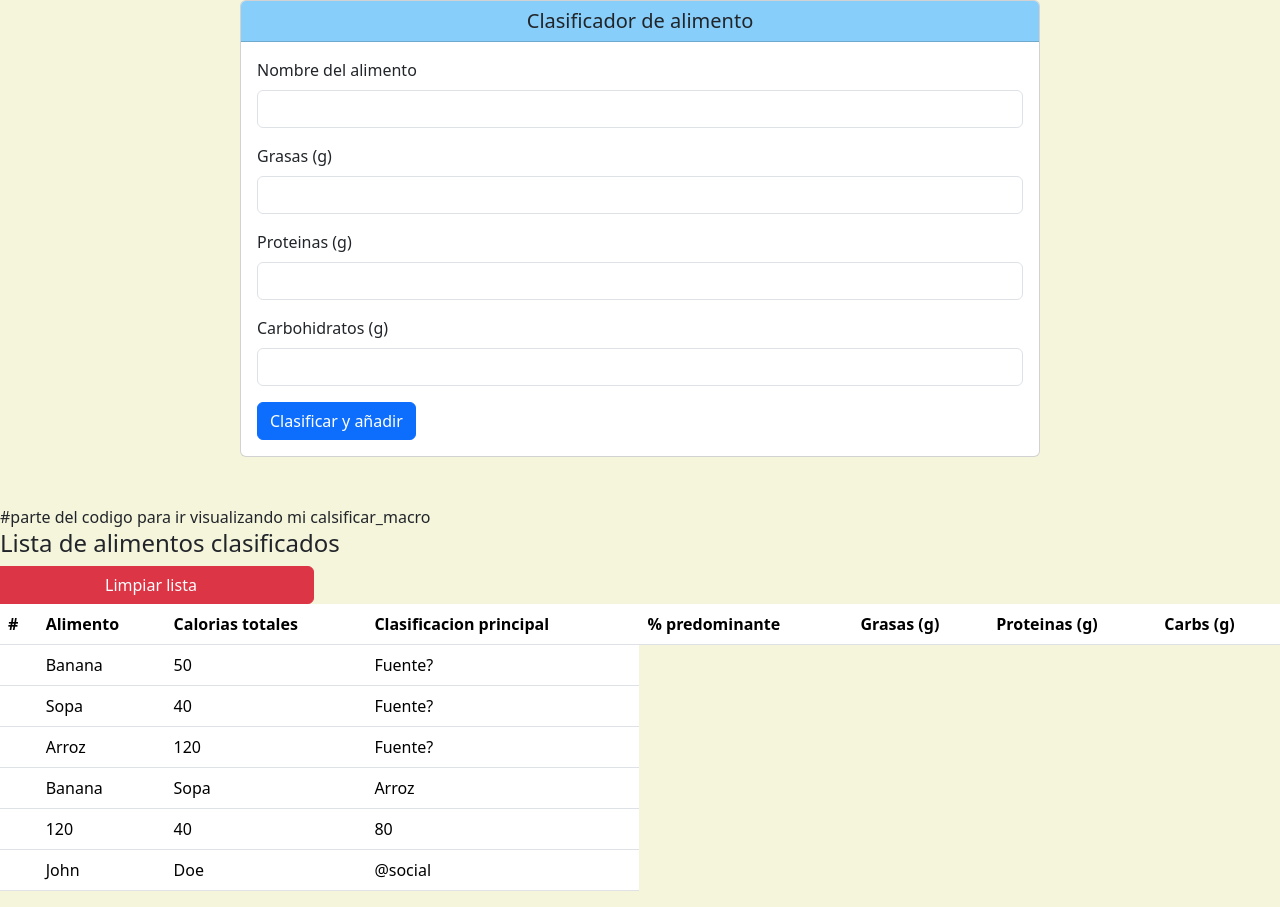
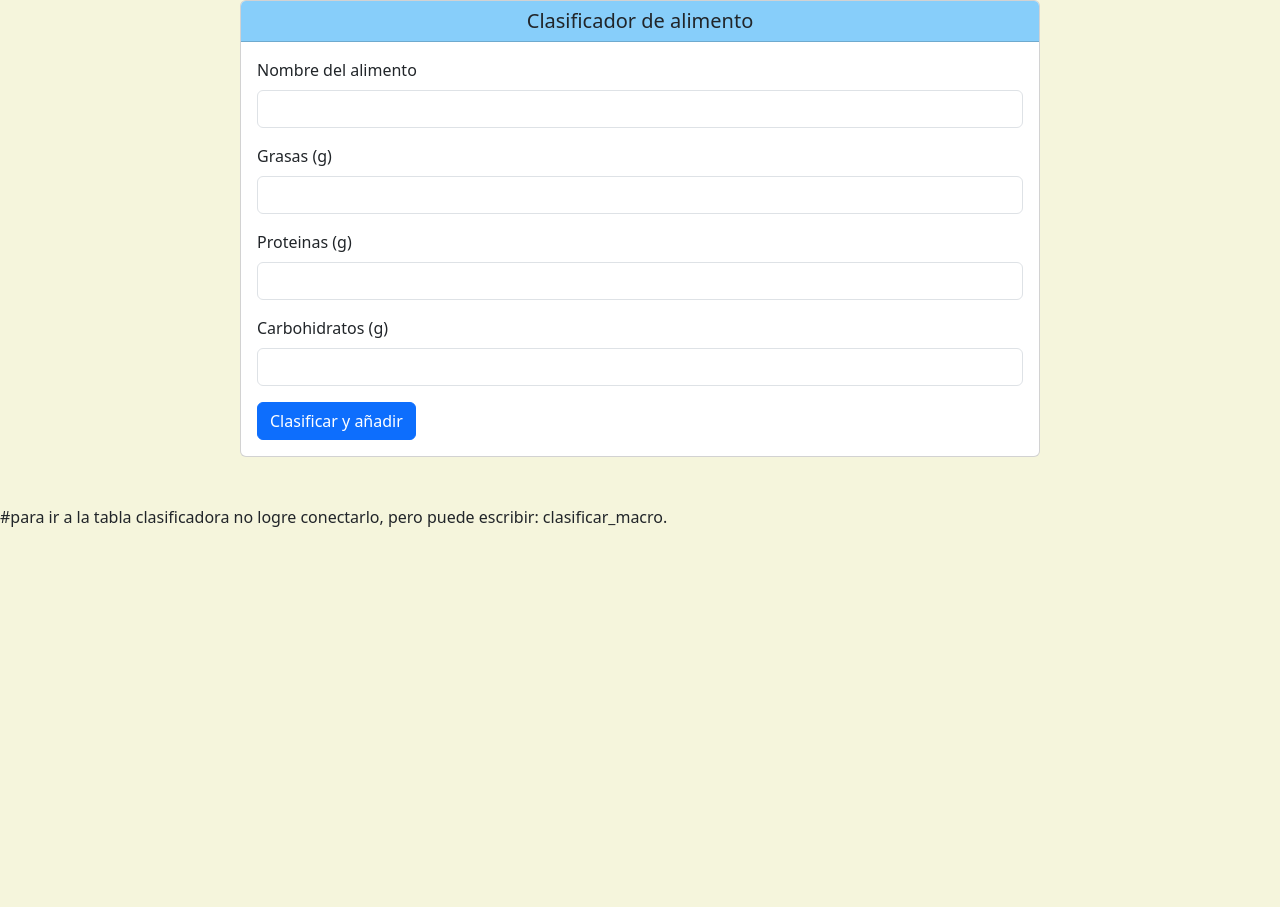
Before and after one commit to RomoAlvaradoLuisAngel/23308060610320, a Flask app: page / in a window 1280 px wide. After the commit the page ends 527 px from the top, so only its background shows below. Run offline with Flask 3, Linux system fonts and the light colour scheme.

Commit message:
clasificar_macro

```diff
--- a/app.py
+++ b/app.py
@@ -1,4 +1,4 @@
-from flask import Flask, render_template, url_for, request, redirect
+from flask import Flask, render_template, url_for, request, redirect, session
 
 app = Flask('__name__')
 
--- a/templates/index.html
+++ b/templates/index.html
@@ -31,61 +31,6 @@
 </div>
 <br><br>
 
-#parte del codigo para ir visualizando mi calsificar_macro
-<table class="table">
-    <div class="row">
-    <h4>Lista de alimentos clasificados</h4> <button type="button" class="btn btn-danger w-25">Limpiar lista</button>
-    </div>
-  <thead>
-    <tr>
-      <th scope="col">#</th>
-      <th scope="col">Alimento</th>
-      <th scope="col">Calorias totales</th>
-      <th scope="col">Clasificacion principal</th>
-      <th scope="col">% predominante</th>
-      <th scope="col">Grasas (g)</th>
-      <th scope="col">Proteinas (g)</th>
-      <th scope="col">Carbs (g)</th>
-    </tr>
-  </thead>
-  <tbody>
-    <tr>
-      <th scope="row"></th>
-      <td>Banana</td>
-      <td>50</td>
-      <td>Fuente?</td>
-    </tr>
-    <tr>
-      <th scope="row"></th>
-      <td>Sopa</td>
-      <td>40</td>
-      <td>Fuente?</td>
-    </tr>
-    <tr>
-      <th scope="row"></th>
-      <td>Arroz</td>
-      <td>120</td>
-      <td>Fuente?</td>
-    </tr>
-        <tr>
-      <th scope="row"></th>
-      <td>Banana</td>
-      <td>Sopa</td>
-      <td>Arroz</td>
-    </tr>
-    <tr>
-      <th scope="row"></th>
-      <td>120</td>
-      <td>40</td>
-      <td>80</td>
-    </tr>
-    <tr>
-      <th scope="row"></th>
-      <td>John</td>
-      <td>Doe</td>
-      <td>@social</td>
-    </tr>
-  </tbody>
-</table>
+#para ir a la tabla clasificadora no logre conectarlo, pero puede escribir: clasificar_macro.
 
 {% endblock %}
```
Also changed, not shown: templates/clasificar_macro.html (+7 -26 lines).
